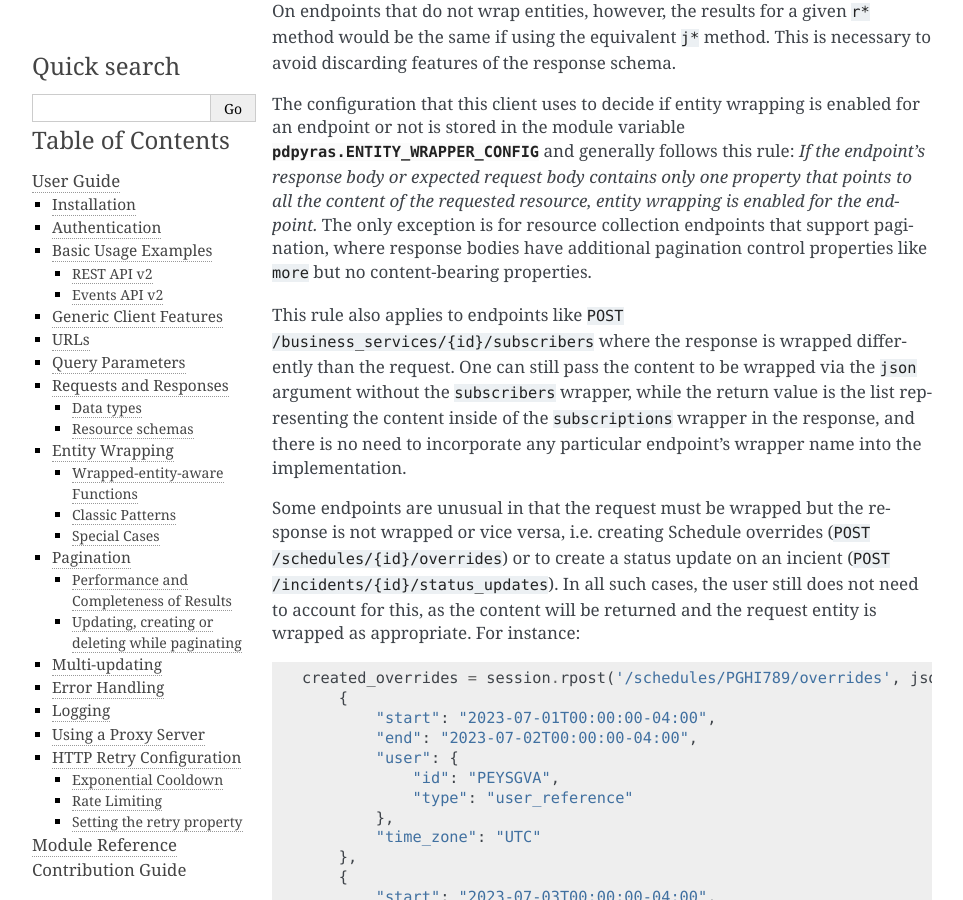
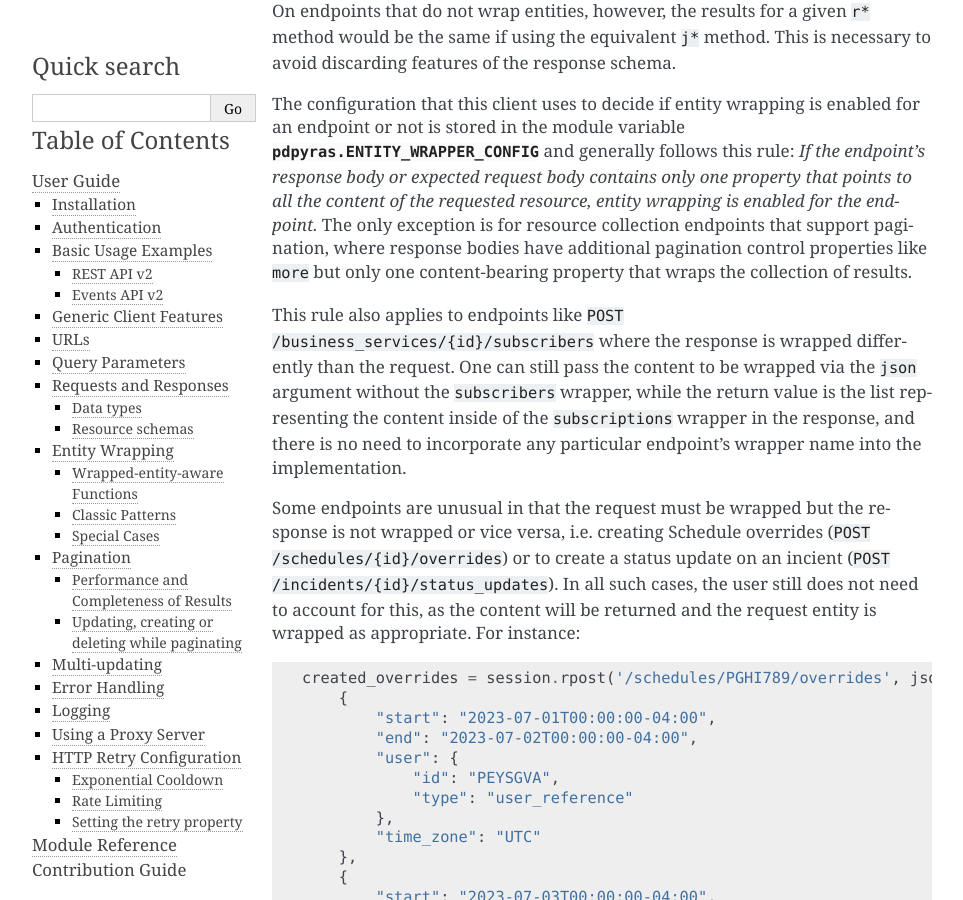
Before and after one commit to PagerDuty/pdpyras, a Sphinx documentation site: the page built from sphinx/source/user_guide.rst, in a window 1280 px wide and 900 px high, scrolled down 8392 px. Shown: the whole window, without its empty margins (148-1111 px from the left). Built offline with Sphinx 7.4.7, drawn with Linux system fonts in a browser that asks for light colours.

Commit message:
Clarify on pagination endpoints: one content-bearing property

```diff
--- a/sphinx/source/user_guide.rst
+++ b/sphinx/source/user_guide.rst
@@ -415,7 +415,8 @@ endpoint's response body or expected request body contains only one property
 that points to all the content of the requested resource, entity wrapping is
 enabled for the endpoint.* The only exception is for resource collection
 endpoints that support pagination, where response bodies have additional
-pagination control properties like ``more`` but no content-bearing properties.
+pagination control properties like ``more`` but only one content-bearing
+property that wraps the collection of results.
 
 This rule also applies to endpoints like ``POST
 /business_services/{id}/subscribers`` where the response is wrapped differently
```
